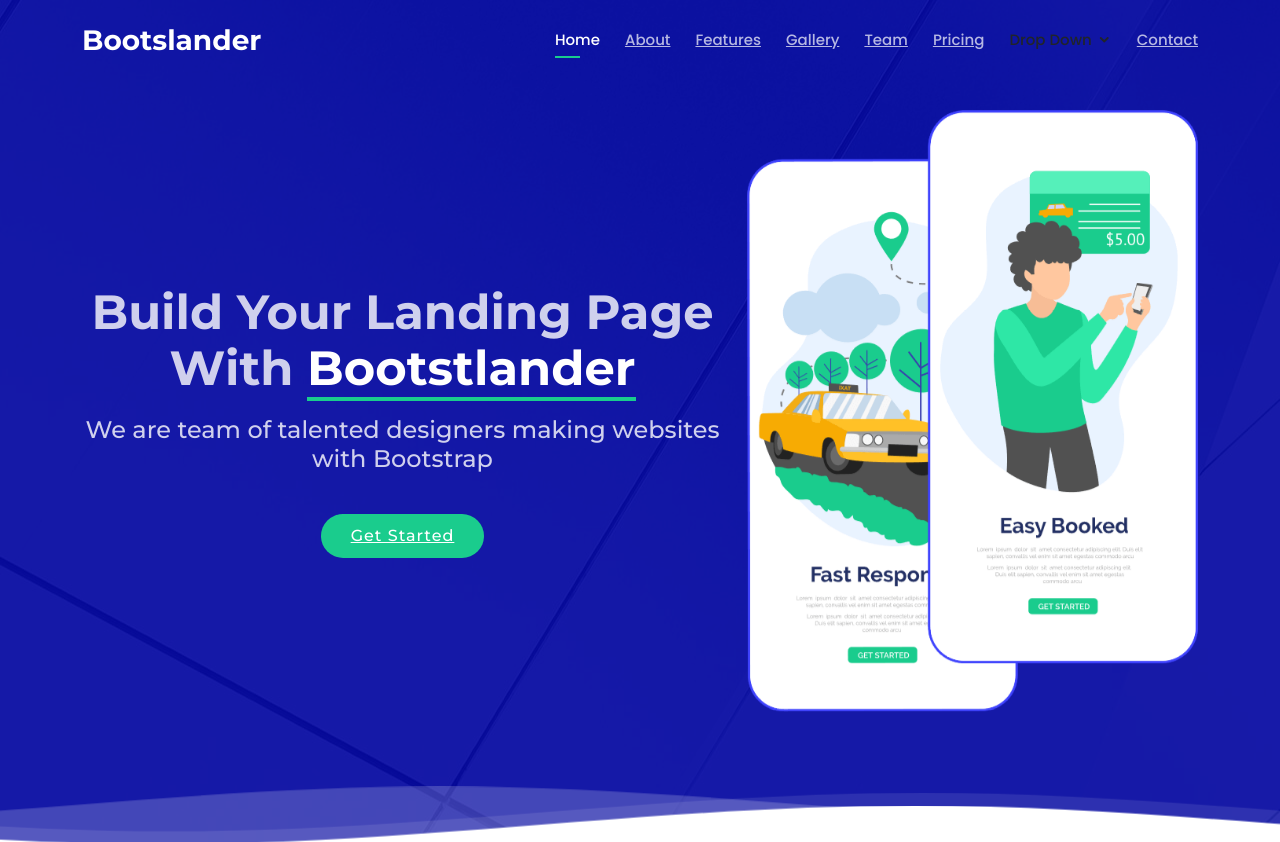
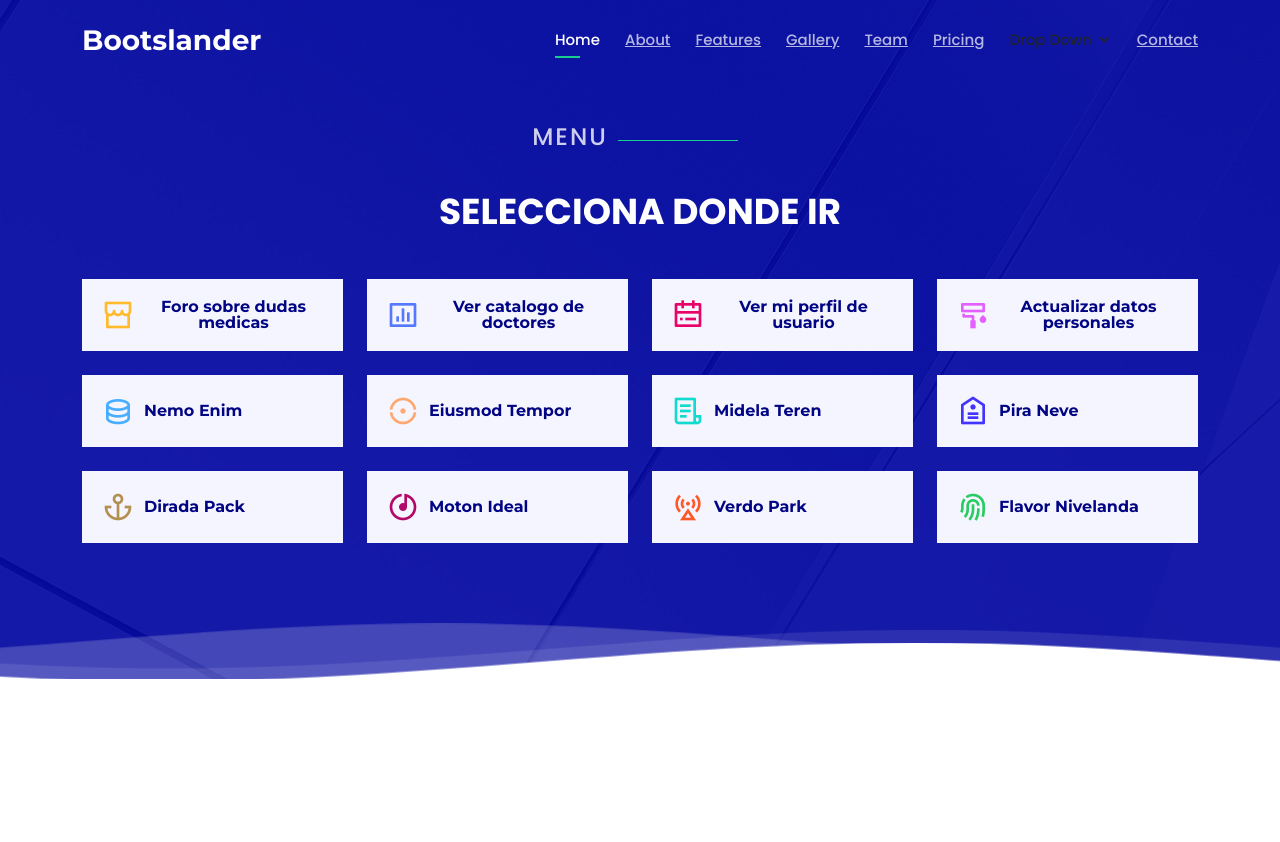
Before and after one commit to Miguelork/Frontend_IS, a React (Create React App) app: page /menu in a window 1280 px wide. After the commit the page ends 800 px from the top, so only its background shows below. Built offline with nearby package versions, Linux system fonts and the light colour scheme.

Commit message:
Subiendo el Menu

```diff
--- a/src/App.js
+++ b/src/App.js
@@ -9,6 +9,7 @@ import {
   Route,
   Link
 } from "react-router-dom";
+import Menu from './components/Menu';
 
 
 function App() {
@@ -22,6 +23,9 @@ function App() {
           <Route path="/login">
             <Login />
           </Route>
+          <Route path="/menu">
+            <Menu />
+          </Route>
           <Route path="/">
             <Inicio />
           </Route>
--- /dev/null
+++ b/src/components/Menu.jsx
@@ -0,0 +1,113 @@
+import React from 'react'
+import Header from './Header'
+
+const Menu = () => {
+    return (
+        <div>
+            <Header></Header>
+
+       {/* ======= Hero Section ======= */}
+       <section id="hero">
+       <section id="features" className="features" style={{"padding":"1rem"}}>
+            <div className="container">
+                <div className="section-title" data-aos="fade-up">
+                <h2>Menu</h2>
+                <p style={{"color":"white"}}>Selecciona donde ir</p>
+                </div>
+                <div className="row" data-aos="fade-left">
+                <div className="col-lg-3 col-md-4">
+                    <div className="icon-box" data-aos="zoom-in" data-aos-delay={50}>
+                    <i className="ri-store-line" style={{"color":"#ffbb2c"}} />
+                    <h3><a href>Foro sobre dudas medicas</a></h3>
+                    </div>
+                </div>
+                <div className="col-lg-3 col-md-4 mt-4 mt-md-0">
+                    <div className="icon-box" data-aos="zoom-in" data-aos-delay={100}>
+                    <i className="ri-bar-chart-box-line" style={{"color":"#5578ff"}} />
+                    <h3><a href>Ver catalogo de doctores</a></h3>
+                    </div>
+                </div>
+                <div className="col-lg-3 col-md-4 mt-4 mt-md-0">
+                    <div className="icon-box" data-aos="zoom-in" data-aos-delay={150}>
+                    <i className="ri-calendar-todo-line" style={{"color":"#e80368"}} />
+                    <h3><a href>Ver mi perfil de usuario</a></h3>
+                    </div>
+                </div>
+                <div className="col-lg-3 col-md-4 mt-4 mt-lg-0">
+                    <div className="icon-box" data-aos="zoom-in" data-aos-delay={200}>
+                    <i className="ri-paint-brush-line" style={{"color":"#e361ff"}} />
+                    <h3><a href>Actualizar datos personales </a></h3>
+                    </div>
+                </div>
+                <div className="col-lg-3 col-md-4 mt-4">
+                    <div className="icon-box" data-aos="zoom-in" data-aos-delay={250}>
+                    <i className="ri-database-2-line" style={{"color":"#47aeff"}} />
+                    <h3><a href>Nemo Enim</a></h3>
+                    </div>
+                </div>
+                <div className="col-lg-3 col-md-4 mt-4">
+                    <div className="icon-box" data-aos="zoom-in" data-aos-delay={300}>
+                    <i className="ri-gradienter-line" style={{"color":"#ffa76e"}} />
+                    <h3><a href>Eiusmod Tempor</a></h3>
+                    </div>
+                </div>
+                <div className="col-lg-3 col-md-4 mt-4">
+                    <div className="icon-box" data-aos="zoom-in" data-aos-delay={350}>
+                    <i className="ri-file-list-3-line" style={{"color":"#11dbcf"}} />
+                    <h3><a href>Midela Teren</a></h3>
+                    </div>
+                </div>
+                <div className="col-lg-3 col-md-4 mt-4">
+                    <div className="icon-box" data-aos="zoom-in" data-aos-delay={400}>
+                    <i className="ri-price-tag-2-line" style={{"color":"#4233ff"}} />
+                    <h3><a href>Pira Neve</a></h3>
+                    </div>
+                </div>
+                <div className="col-lg-3 col-md-4 mt-4">
+                    <div className="icon-box" data-aos="zoom-in" data-aos-delay={450}>
+                    <i className="ri-anchor-line" style={{"color":"#b2904f"}} />
+                    <h3><a href>Dirada Pack</a></h3>
+                    </div>
+                </div>
+                <div className="col-lg-3 col-md-4 mt-4">
+                    <div className="icon-box" data-aos="zoom-in" data-aos-delay={500}>
+                    <i className="ri-disc-line" style={{"color":"#b20969"}} />
+                    <h3><a href>Moton Ideal</a></h3>
+                    </div>
+                </div>
+                <div className="col-lg-3 col-md-4 mt-4">
+                    <div className="icon-box" data-aos="zoom-in" data-aos-delay={550}>
+                    <i className="ri-base-station-line" style={{"color":"#ff5828"}} />
+                    <h3><a href>Verdo Park</a></h3>
+                    </div>
+                </div>
+                <div className="col-lg-3 col-md-4 mt-4">
+                    <div className="icon-box" data-aos="zoom-in" data-aos-delay={600}>
+                    <i className="ri-fingerprint-line" style={{"color":"#29cc61"}} />
+                    <h3><a href>Flavor Nivelanda</a></h3>
+                    </div>
+                </div>
+                </div>
+            </div>
+            </section>{/* End Features Section */}
+          <svg className="hero-waves" xmlns="http://www.w3.org/2000/svg" xmlnsXlink="http://www.w3.org/1999/xlink" viewBox="0 24 150 28 " preserveAspectRatio="none">
+            <defs>
+              <path id="wave-path" d="M-160 44c30 0 58-18 88-18s 58 18 88 18 58-18 88-18 58 18 88 18 v44h-352z">
+              </path></defs>
+            <g className="wave1">
+              <use xlinkHref="#wave-path" x={50} y={3} fill="rgba(255,255,255, .1)">
+              </use></g>
+            <g className="wave2">
+              <use xlinkHref="#wave-path" x={50} y={0} fill="rgba(255,255,255, .2)">
+              </use></g>
+            <g className="wave3">
+              <use xlinkHref="#wave-path" x={50} y={9} fill="#fff">
+              </use></g>
+          </svg>
+        </section>{/* End Hero */}
+
+        </div>
+    )
+}
+
+export default Menu
```
